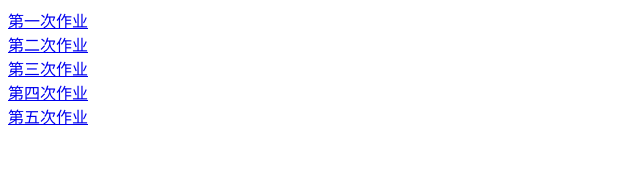
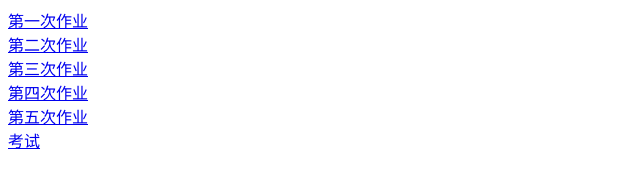
Before and after one commit to yinlexin/yinlexin.github.io, a plain HTML site: page index.html in a window 1280 px wide. Shown: the full height of the page, 0-640 px from the left. Drawn offline with Linux system fonts and the light colour scheme.

Commit message:
Update index.html

```diff
--- a/index.html
+++ b/index.html
@@ -61,5 +61,8 @@
 	 <div>
     <a href="20213922-20231017.html">第五次作业</a>
     </div>
+	 <div>
+    <a href="ks.html">考试</a>
+    </div>
  </body>
 </html>
```
